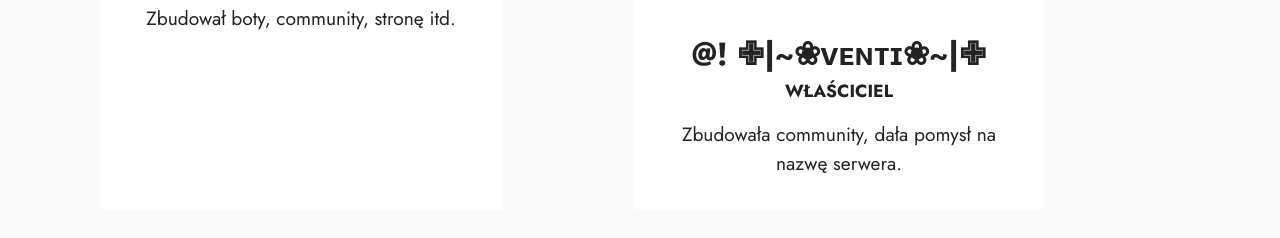
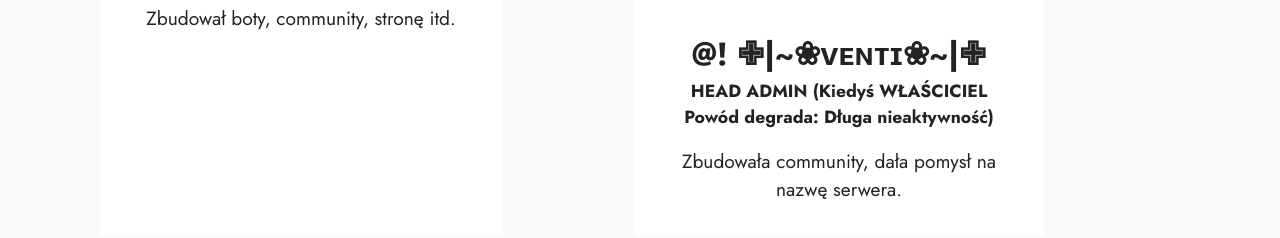
Before and after one commit to watersword-discord/watersword-discord.github.io, a plain HTML site: page o_nas.html in a window 1280 px wide. Shown: the part 702-940 px from the top of the page. Drawn offline with Linux system fonts and the light colour scheme; files whose address does not match are found by name.

Commit message:
Update o_nas.html

```diff
--- a/o_nas.html
+++ b/o_nas.html
@@ -69,7 +69,7 @@
                             <div class="content-wrap">
                                 <h5 class="mbr-section-title card-title mbr-fonts-style align-center m-0 display-5"><strong>@!&nbsp;</strong><strong>✙|~❀ᴠᴇɴᴛɪ❀~|✙</strong></h5>
                                 <h6 class="mbr-role mbr-fonts-style align-center mb-3 display-4">
-                                    <strong>WŁAŚCICIEL</strong></h6>
+                                    <strong>HEAD ADMIN (Kiedyś WŁAŚCICIEL Powód degrada: Długa nieaktywność)</strong></h6>
                                 <p class="card-text mbr-fonts-style align-center display-7">
                                     Zbudowała community, dała pomysł na nazwę serwera.</p>
 
```
